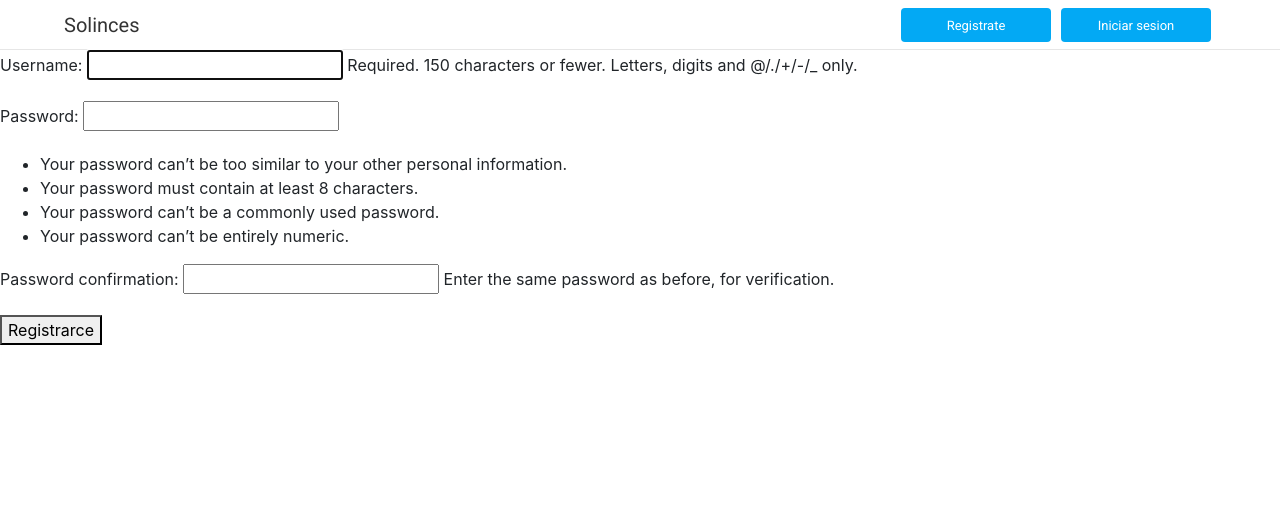
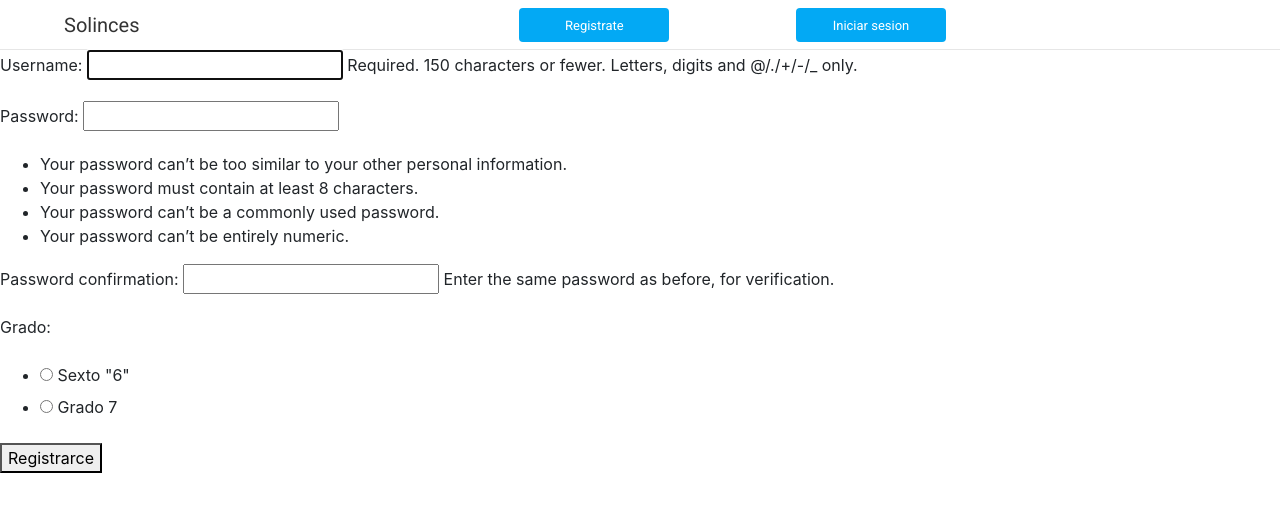
Before and after one commit to JorgitoR/Boletin-de-Notas-Django---Python, a Django app: page /registro_estudiante/ in a window 1280 px wide. Shown: the top 512 px of the page. Run offline with Django 3.2, Linux system fonts and the light colour scheme; data comes from the database, SQL or seed files in the repository; both versions use the stored data as it was after the commit; parts of the project's set-up code (start-up, migrations or seed data) failed here and were passed over; some libraries are stand-ins or nearby versions.

Commit message:
Aplicacion estudiantil

```diff
--- a/Dashboard/forms.py
+++ b/Dashboard/forms.py
@@ -2,10 +2,16 @@ from django import forms
 
 from django.contrib.auth.forms import UserCreationForm
 
-from .models import Usuario
+from .models import Usuario, grado, EstudianteUsuario
 
 
 class EstudiantesRegistro(UserCreationForm):
+
+	grado = forms.ModelChoiceField(
+		queryset = grado.objects.all(),
+		widget = forms.RadioSelect(),
+		required=True
+	)
 
 	class Meta(UserCreationForm.Meta):
 		model = Usuario
@@ -15,4 +21,9 @@ class EstudiantesRegistro(UserCreationForm):
 		user.estudiante = True
 		if commit:
 			user.save()
+
+		grade = self.cleaned_data.get('grado')
+		print(grade)
+		gradoss = EstudianteUsuario.objects.create(usuario=user, grado=grade)
+
 		return user
--- a/Dashboard/models.py
+++ b/Dashboard/models.py
@@ -2,12 +2,28 @@ from django.db import models
 from django.contrib.auth.models import AbstractUser
 
 from django.db.models.signals import pre_save, post_save
+
+from django.utils.html import mark_safe, escape
 
 class Usuario(AbstractUser):
 	director = models.BooleanField(default=False)
 	subdirector = models.BooleanField(default=False)
 	profesor = models.BooleanField(default=False)
 	estudiante = models.BooleanField(default=False)
+
+class grado(models.Model):
+	grado = models.CharField(max_length=10)
+	color = models.CharField(max_length=7, default='#333')
+
+	def __str__(self):
+		return self.grado
+
+	def get_grado(self):
+		grado = escape(self.grado)
+		color = escape(self.color)
+		html = '<span class="badge" style="color:#fff; background:%s">%s</span>' % (self.color, self.grado)
+		return mark_safe(html)
+
 
 class Periodo(models.Model):
 
@@ -36,18 +52,13 @@ class Materia(models.Model):
 
 class EstudianteUsuario(models.Model):
 	usuario = models.OneToOneField(Usuario, on_delete=models.CASCADE, primary_key=True)
+	grado  = models.ForeignKey(grado, on_delete=models.CASCADE, null=True)
 	periodos = models.ManyToManyField(Periodo, through='Notas_periodos')
 
 
 	def __str__(self):
 		return self.usuario.username
 
-def instance_user(sender, instance, created, *args, **kwargs):
-
-	if created:
-		created = EstudianteUsuario.objects.get_or_create(usuario=instance)
-
-post_save.connect(instance_user, sender=Usuario)
 
 class Notas_periodos(models.Model):
 
--- a/Dashboard/urls.py
+++ b/Dashboard/urls.py
@@ -1,6 +1,13 @@
 from django.urls import path
 
-from .views import Periodo, EstudianteRegistro, inicio, ListaPeriodo, periodo_api
+from .views import (
+		Periodo,
+		EstudianteRegistro,
+		inicio,
+		ListaPeriodo,
+		periodo_api,
+		lista_estudiante,
+		looking)
 
 urlpatterns = [
 
@@ -9,6 +16,9 @@ urlpatterns = [
 	path('periodo/<int:pk>/', Periodo.as_view(), name='periodo'),
 	path('periodo_api/<int:pk>/', periodo_api.as_view(), name='periodo_api'),
 
-	path('ListaPeriodo/', ListaPeriodo.as_view(), name='ListaPeriodo')
+	path('ListaPeriodo/', ListaPeriodo.as_view(), name='ListaPeriodo'),
+
+	path('reportes/', lista_estudiante, name='lista_estudiante'),
+	path('reportes/looking/', looking, name='looking'),
 
 ]
--- a/Dashboard/views.py
+++ b/Dashboard/views.py
@@ -6,7 +6,7 @@ from django.views.generic import DetailView, CreateView, ListView
 from django.db.models import Avg
 
 from .forms import EstudiantesRegistro
-from .models import Usuario
+from .models import Usuario, EstudianteUsuario, grado
 
 
 from django.contrib.auth import login
@@ -93,3 +93,42 @@ class Periodo(DetailView):
 
 		kwargs.update(context)
 		return super().get_context_data(**kwargs)
+
+
+
+######## REPORTES #########
+def parametro_query(param):
+    return param != '' and param is not None
+
+def filtro(request):
+    qs                        = EstudianteUsuario.objects.all()
+    grado_qs     = request.GET.get('grados')
+
+    if parametro_query(grado_qs) and grado_qs != 'Elegir Grado':
+        qs = qs.filter(grado__grado__icontains=grado_qs)
+
+
+    return qs
+
+def lista_estudiante(request):
+	qs = filtro(request)
+
+	context = {
+
+		'filtro':qs,
+		'grados':grado.objects.all()
+
+	}
+
+	return render(request, 'reportes/estudiante.html', context)
+
+
+def looking(request):
+
+    qs = filtro(request)
+
+    context ={
+        'grados':qs
+    }
+
+    return render(request, 'reportes/looking.html', context)
--- a/template/bloques/header.html
+++ b/template/bloques/header.html
@@ -8,15 +8,19 @@
 
 	<div class="div_left">
 
+
+			{% if request.user.is_authenticated %}
+
 			<div>
 
 			</div>
 
-			{% if request.user.is_authenticated %}
-
 			<div class="div_user">
 				Bienvenido {{request.user}}
 			</div>
+
+
+			{{request.user.estudianteusuario.grado.get_grado}}
 
 			<div class="div_login">
 				<a href="{% url 'logout' %}" class="btn_reg">
@@ -84,6 +88,16 @@
 		grid-gap: 4;
 	}
 
+	.badge{
+		display: grid;
+		-webkit-box-align:center;
+		-moz-box-align:center;
+		-o-box-align:center;
+		-ms-flex-align:center;
+		-webkit-align-items:center;
+		align-items: center;
+	}
+
 	.div_logo, .div_registrar, .div_login, .div_user{
 		display: grid;
 
@@ -98,7 +112,7 @@
 	.div_left{
 
 		display: grid;
-		grid-template-columns:auto 160px 160px;
+		grid-template-columns:auto 100px 160px 160px;
 	}
 
 	.a_titulo{
```
Also changed, not shown: Dashboard/admin.py (+8 -1 lines), template/reportes/estudiante.html (added, +23 -0 lines), template/reportes/looking.html (added, +14 -0 lines), Dashboard/migrations/0001_initial.py, Dashboard/migrations/0002_alter_estudianteusuario_grado.py (added), Dashboard/migrations/0002_periodo_usuario.py (deleted), Dashboard/migrations/0003_usuario_profesor.py (deleted), Dashboard/migrations/0004_auto_20210507_1458.py (deleted), Dashboard/migrations/0005_alter_materia_periodo.py (deleted), Dashboard/migrations/0006_auto_20210508_1407.py (deleted), db.sqlite3, graph/migrations/0001_initial.py.
